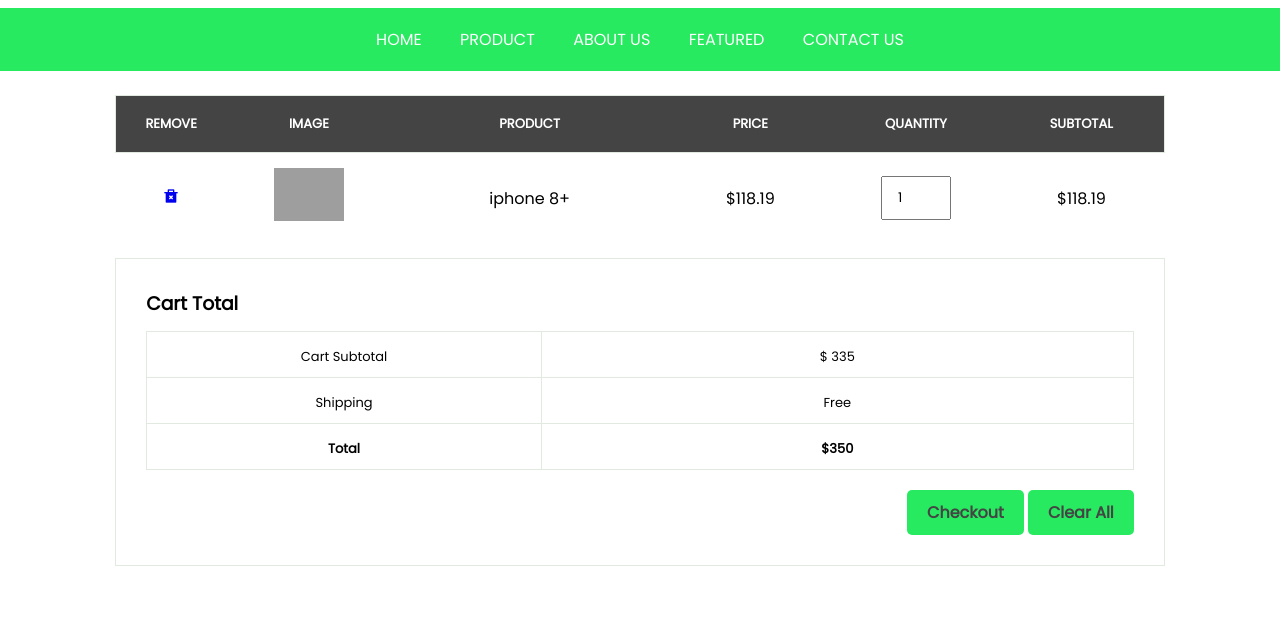
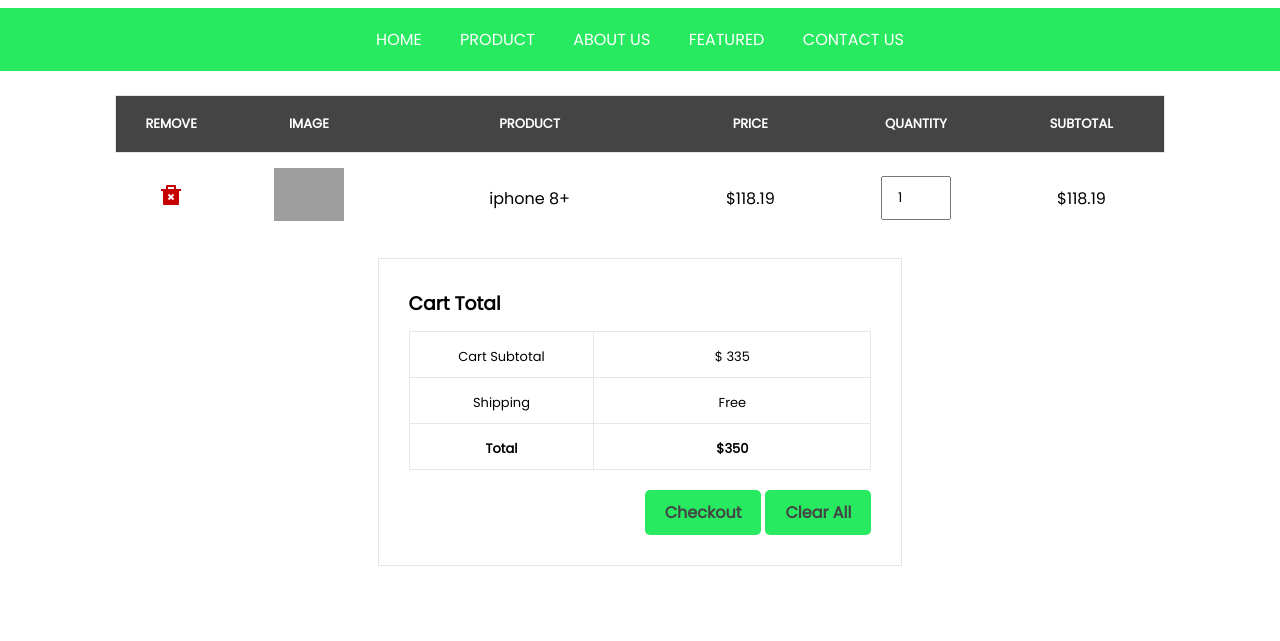
Before and after one commit to CA-G12/Ecommerce-Team-10, a plain HTML site: page cart.html in a window 1280 px wide. Shown: the part 88-729 px from the top of the page. Drawn offline with nearby package versions, Linux system fonts and the light colour scheme; grey boxes are pictures that could not be loaded.

Commit message:
adding responsive page

```diff
--- a/CSS/index.css
+++ b/CSS/index.css
@@ -148,12 +148,15 @@
 /* start cart page */
 .cart {
     padding: 1.5rem 9%;
+    overflow: hidden;
 }
 .cart table {
     width: 100%;
     border-collapse: collapse;
     table-layout: fixed;
     white-space: nowrap;
+    overflow-x: scroll;
+
 }
 .cart table img {
     width: 70px;
@@ -162,6 +165,11 @@
 .cart table td:nth-child(1) {
     width: 100px;
     text-align: center;
+}
+.cart table td:nth-child(1) i {
+    font-size: 1.5rem;
+    color: #c50000;
+    cursor: pointer;
 }
 
 .cart table td:nth-child(2) {
@@ -201,7 +209,7 @@
 }
 
 .total-cart {
-    width: 100%;
+    width: 50%;
     margin: auto;
     margin-bottom: 30px;
     border: 1px solid #e2e9e1;
@@ -340,6 +348,12 @@
         width: 30px;
         height: 30px;
     }
+    .footer .credit {
+        margin-bottom: 4rem;
+    }
+    .total-cart {
+        width: 100%;
+    }
 }
 
 @media (max-width: 450px) {
```
